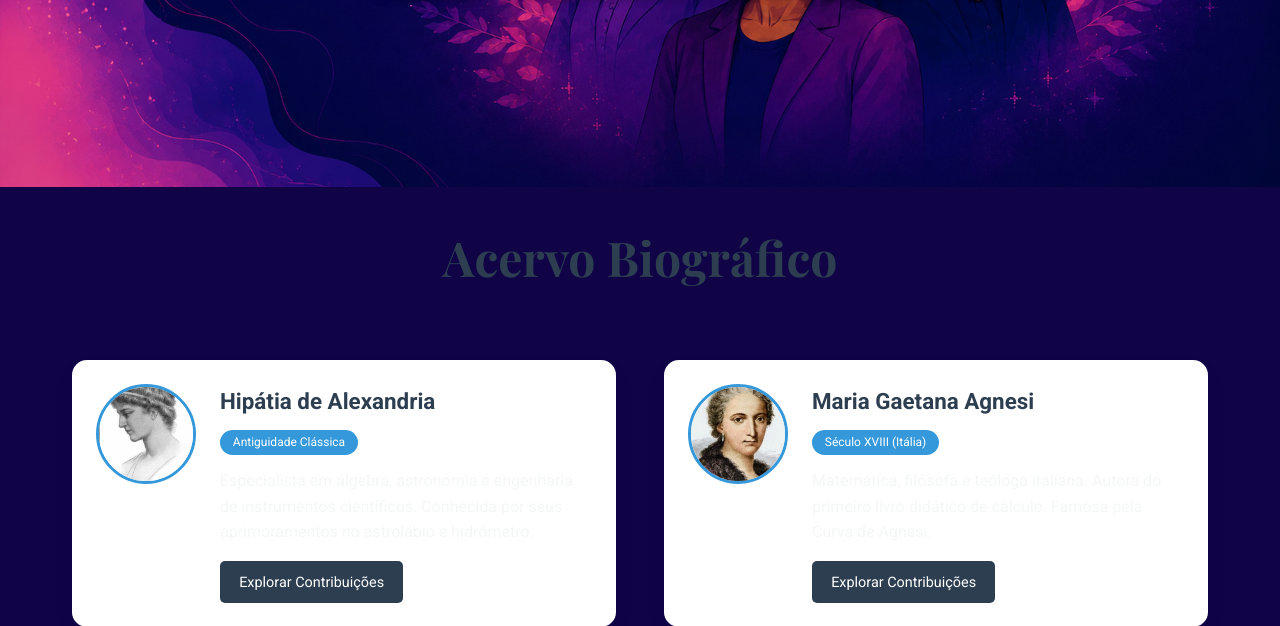
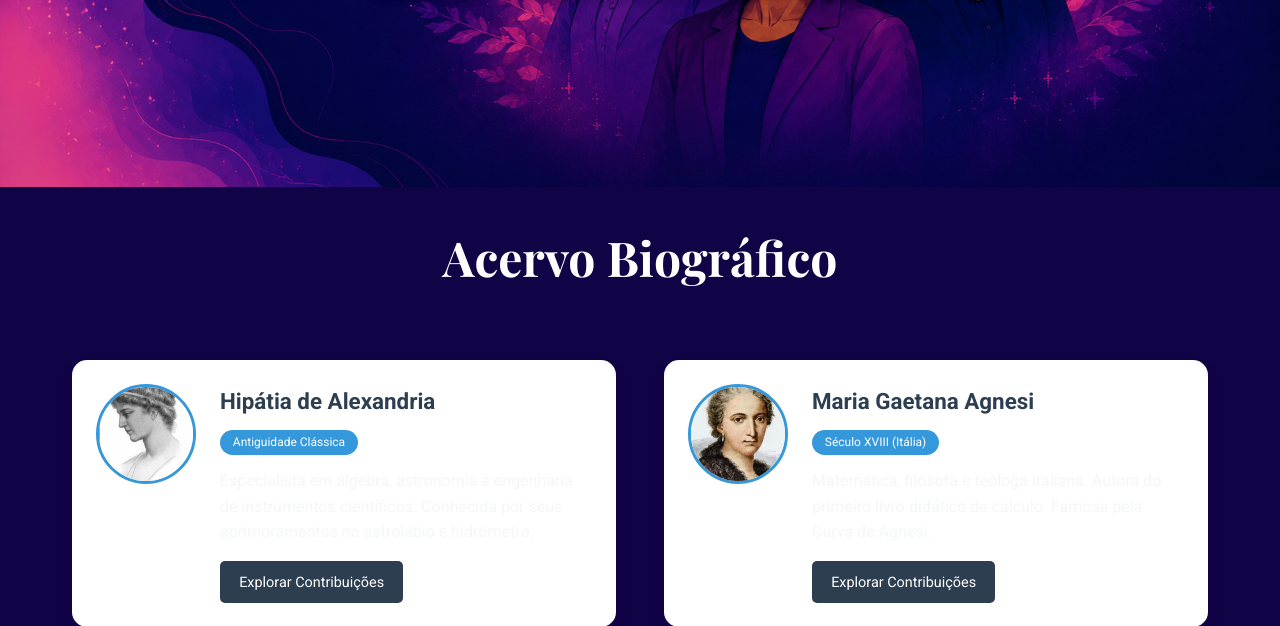
Before and after one commit to theonlyapolo/stem-elas, a Flask app: page / in a window 1280 px wide. Shown: the part 523-1149 px from the top of the page. Run offline with Flask 3, Linux system fonts and the light colour scheme.

Commit message:
Update color in style.css
Change primary color to white and add test class.

```diff
--- a/static/css/style.css
+++ b/static/css/style.css
@@ -121,7 +121,7 @@ nav {
     margin-bottom: 4rem;
     font-size: 3rem;
     font-family: 'Playfair Display', serif;
-    color: var(--primary);
+    color: #ffffff;
 }
 
 .grid {
@@ -174,6 +174,10 @@ nav {
     border-radius: 20px;
     font-size: 0.75rem;
     margin-bottom: 0.8rem;
+}
+
+.test {
+    color: #020303
 }
 
 .btn {
```
